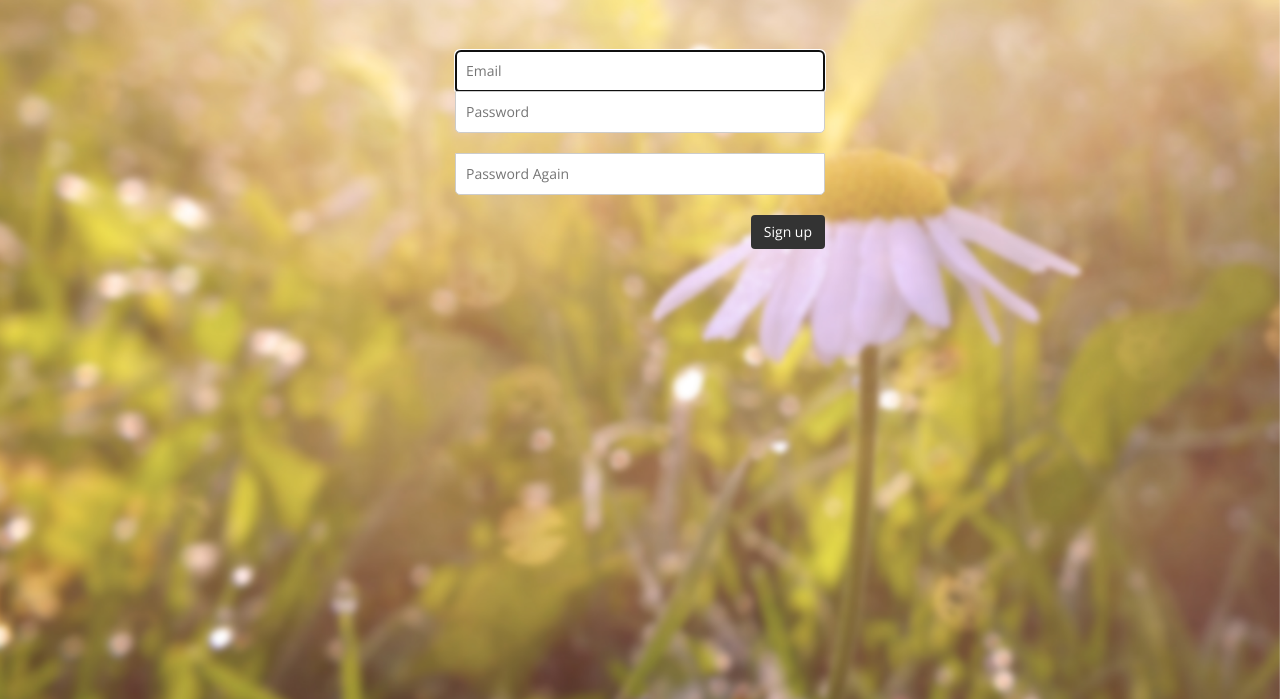
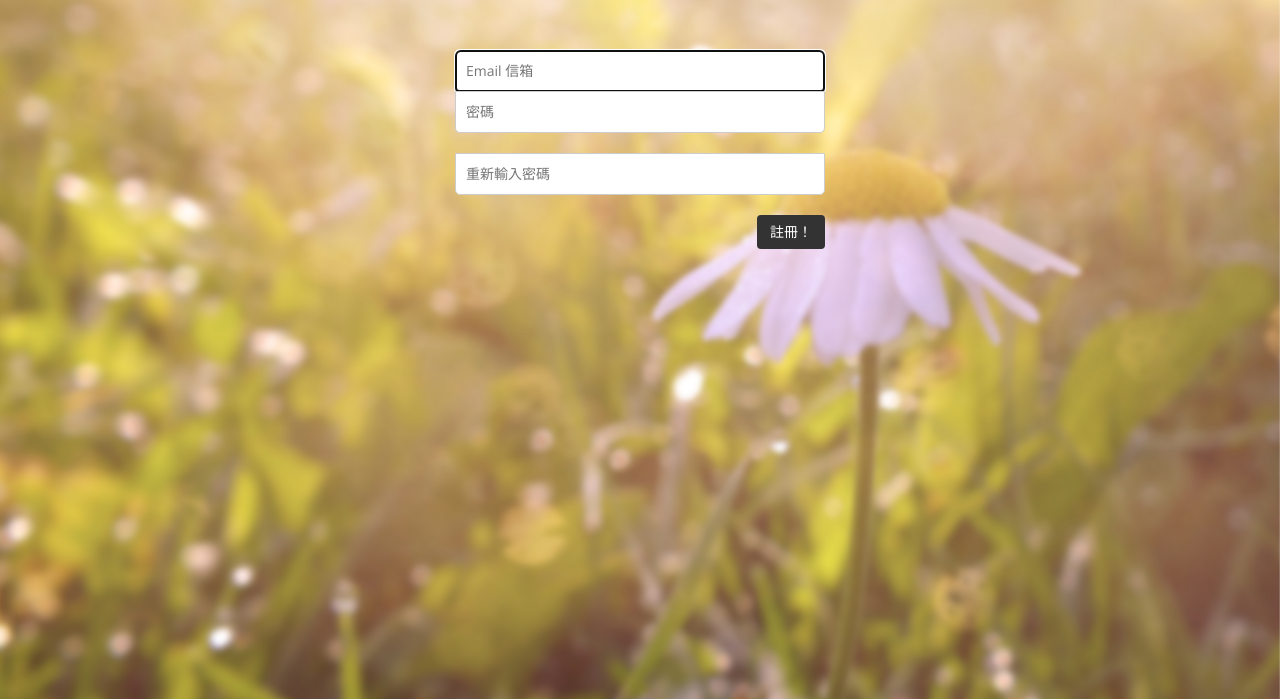
Before and after one commit to goswpotato/PluzBook_web, a CodeIgniter app: page /index.php/users_controller/show_signup_page in a window 1280 px wide. Shown: the part 50-749 px from the top of the page. Run offline with CodeIgniter, Linux system fonts and the light colour scheme; some libraries are stand-ins or nearby versions.

Commit message:
Update signup.php

```diff
--- a/application/views/signup.php
+++ b/application/views/signup.php
@@ -37,7 +37,7 @@
 			return true;
 		}
 
-		alert("the password doesn't match");
+		alert("密碼與確認密碼不一致，請重新輸入一次噢");
 		return false;
 	}
 
@@ -56,11 +56,11 @@
 		<div class="row">
 			<div class="col-xs-8 col-xs-offset-2 col-md-4 col-md-offset-4">
 			  <form class="user-form" action=<?php echo site_url("users_controller/send_signup"); ?> method="post" name="process" id="sign_form">
-			    <input type="text" name="email" id="email" class="input-block-level input-top" placeholder="Email" size="25" autofocus="">
-			    <input type="password" name="password" id="password" class="input-block-level input-btm" placeholder="Password" size="25">
-			    <input type="password" name="re_password" id="re_password" class="input-block-level input-btm" placeholder="Password Again" size="25">
+			    <input type="text" name="email" id="email" class="input-block-level input-top" placeholder="Email 信箱" size="25" autofocus="">
+			    <input type="password" name="password" id="password" class="input-block-level input-btm" placeholder="密碼" size="25">
+			    <input type="password" name="re_password" id="re_password" class="input-block-level input-btm" placeholder="重新輸入密碼" size="25">
 
-				<button class="btn pull-right" type="button" onclick="check_signup()" >Sign up</button>
+				<button class="btn pull-right" type="button" onclick="check_signup()" >註冊！</button>
 			  </form>
 			</div>
 		</div>
```
